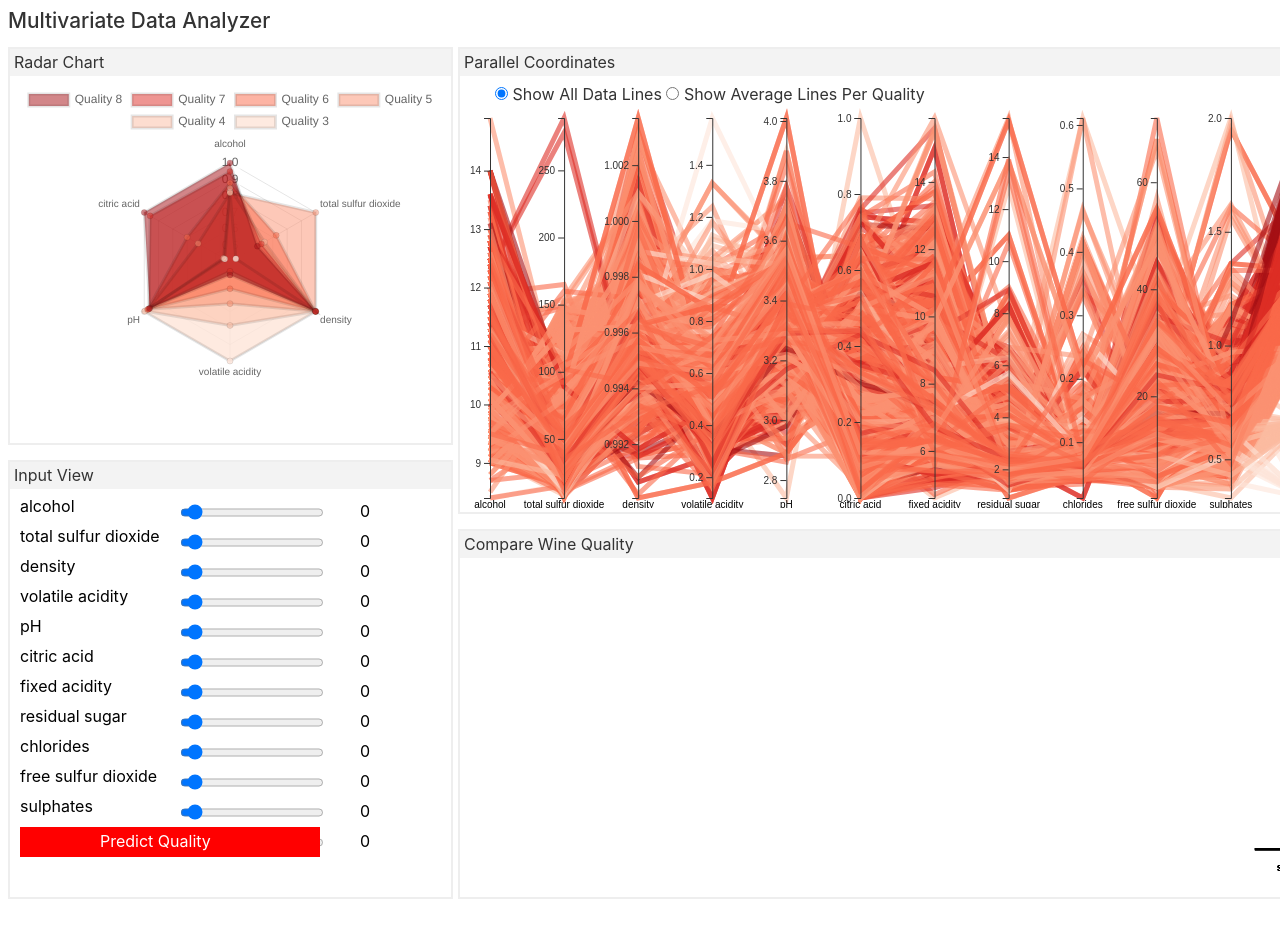
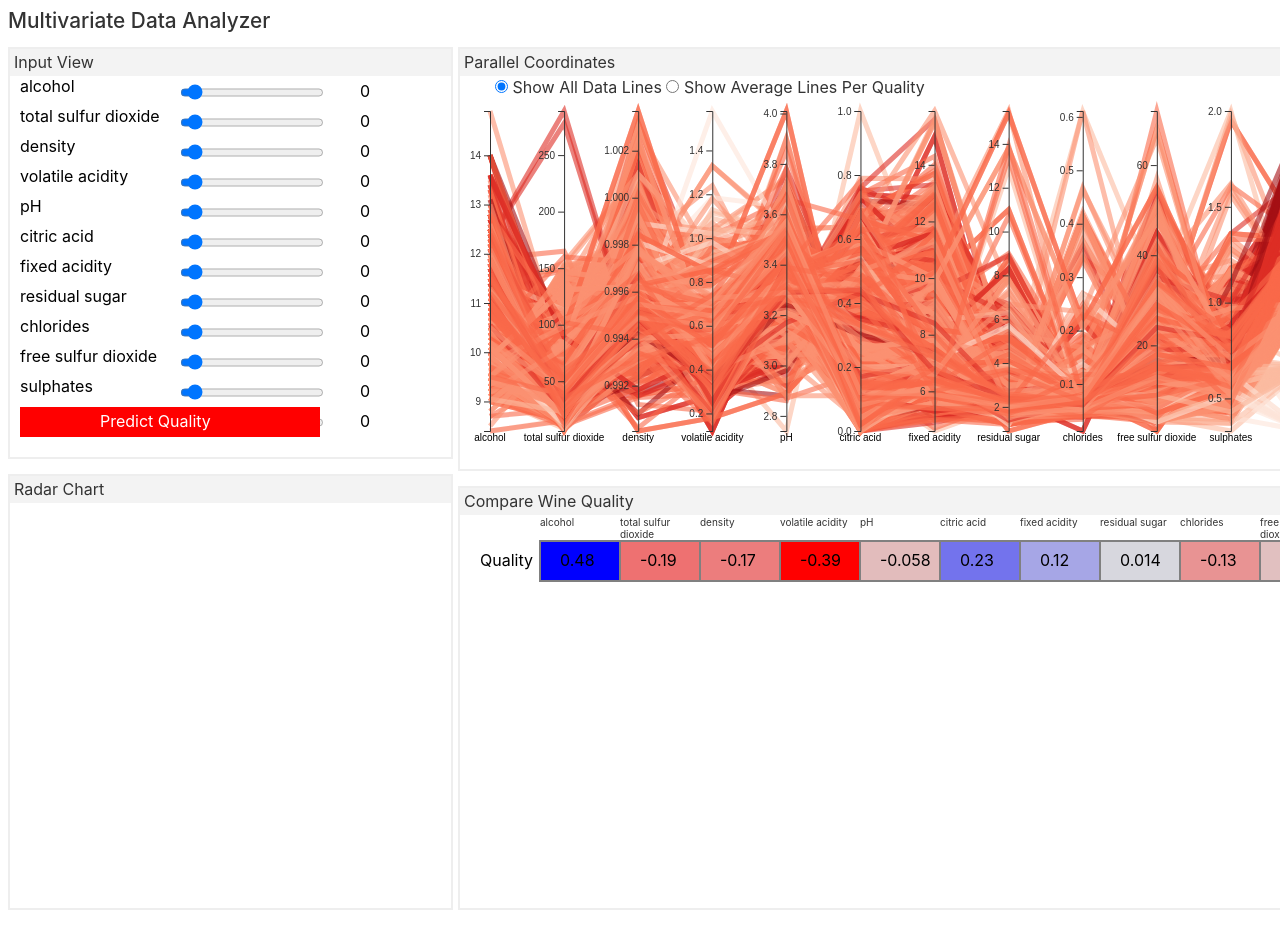
Before and after one commit to yashianand/multivariate-data-analyzer, a Svelte app: page / in a window 1280 px wide. Shown: the top 925 px of the page. Built offline with nearby package versions, Linux system fonts and the light colour scheme.

Commit message:
add correlation and radar

```diff
--- /dev/null
+++ b/public/static/correlation.json
@@ -0,0 +1,14 @@
+{"quality":
+    {
+        "alcohol": 0.48,
+        "total sulfur dioxide" : -0.19,
+        "density": -0.17,
+        "volatile acidity": -0.39,
+        "pH": -0.058,
+        "citric acid": 0.23,
+        "fixed acidity": 0.12,
+        "residual sugar": 0.014,
+        "chlorides": -0.13,
+        "free sulfur dioxide": -0.051,
+        "sulphates": 0.25}
+}
--- a/src/App.svelte
+++ b/src/App.svelte
@@ -1,66 +1,38 @@
 <script>
 	import { onMount } from "svelte";
-	import { scaleLinear, scaleOrdinal } from "d3-scale";
-	import { schemeCategory10 } from "d3-scale-chromatic";
+	import { scaleLinear, scaleSequential, scalePoint } from "d3-scale";
+	import { interpolateRdBu } from "d3-scale-chromatic";
 
 	let instances;
 	let wineQualities = {};
 	let features = ["alcohol", "total sulfur dioxide", "density", "volatile acidity", "pH", "citric acid", "fixed acidity", "residual sugar", "chlorides", "free sulfur dioxide", "sulphates", "quality"]
+	let radar_labels = [];
 	let minMax;
+	let correlation_dict = {};
+	let corr_array = [];
 	let selectedToggle = 0
 	let comparison_values = [];
-	let value;
+	let items = [];
+	let corrColorScheme;
 	let xScale, xScaleTicks, yScale, yScaleTicks;
 	let colors = ["#A50F15", "#DE2D26", "#FB6A4A", "#FC9272", "#FCBBA1", "#FEE5D9"]
-	let chartSpread, chartSpreadTicks;
+	let chartSpread, chartSpreadTicks, featureScale;
 	const numClasses = 6;
+	let key;
+	let radar_arr = [];
+	let new_radar_arr = [];
+	console.log(radar_arr)
 
 
-	function setupRadarChart(){
-		var marksCanvas = document.getElementById("marksChart");
 
-		var marksData = {
-			labels: features.slice(0, 6),
-			datasets: [{
-				label: "Quality 8",
-				backgroundColor: "rgba(165,15,21,0.5)",
-				data: [1, 0.5917909543, 0.9977424972, 0.4786131524, 0.9615133085, 1]
-			}, {
-				label: "Quality 7",
-				backgroundColor: "rgba(222,45,38,0.5)",
-				data: [0.9480313834, 0.6196717882, 0.9986368143, 0.4566643279, 0.9684384252, 0.9592565098]
-			}, {
-				label: "Quality 6",
-				backgroundColor: "rgba(251,106,74,0.5)",
-				data: [0.8788761964,0.7231826107,0.9991489043,0.5624469486,0.9764779577,0.700119336]
-			}, {
-				label: "Quality 5",
-				backgroundColor: "rgba(252,146,114,0.5)",
-				data: [0.8185333654, 1, 0.9996387108, 0.6523924432, 0.9726158343, 0.6230601722]
-			}, {
-				label: "Quality 4",
-				backgroundColor: "rgba(252,187,161,0.5)",
-				data: [0.848744594, 0.6413510818, 0.9990761098, 0.7845814179, 0.9951469788, 0.4452722985]
-			}, {
-				label: "Quality 3",
-				backgroundColor: "rgba(254,229,217,0.8)",
-				data: [0.8231051906, 0.4405991789, 1, 1, 1, 0.4372159091]
-			}]
-		};
 
-		var radarChart = new Chart(marksCanvas, {
-			type: 'radar',
-			data: marksData
-		});
-	}
 
 
 	function setupParallelCoordinates(){
-		console.log('comp:', comparison_values)
 		// set the features and margins of the graph
-		const margin = {top: 10, right: 5, bottom: 10, left: 30},
+		const margin = {top: 10, right: 5, bottom: 20, left: 30},
 		width = 850 - margin.left - margin.right,
-		height = 400 - margin.top - margin.bottom;
+		height = 350 - margin.top - margin.bottom;
 
 		// append the svg object to the body of the page
 		const svg = d3.select("#parallel")
@@ -136,7 +108,6 @@
 		}
 
 		// Draw the lines
-		console.log('qual', data[0]['quality'])
 		svg
 			.selectAll("myPath")
 			.data(data)
@@ -211,6 +182,10 @@
 		const fetched2 = await fetch("static/minmax.json");
 		minMax = (await fetched2.json())
 
+		const fetched3 = await fetch("static/correlation.json");
+		correlation_dict = (await fetched3.json())
+		console.log("correlation: ", correlation_dict)
+
 		console.log(minMax)
 		for (let k = 3; k < numClasses+3; ++k) {
 			wineQualities[k] = {
@@ -225,23 +200,111 @@
         setupComparisonView()
         comparison_values = comparison_values
         console.log("Comparison Values: ", comparison_values)
-		setupRadarChart()
+
 		setupParallelCoordinates()
 
 		yScale = scaleLinear().range([0, 500])
 		yScaleTicks = yScale.ticks(5)
 
-
-
 		xScale = scaleLinear().range([0, 10])
 		xScaleTicks = xScale.ticks(1)
 
-		chartSpread = scaleLinear().range([0, 40])
-		chartSpreadTicks = chartSpread.ticks(10)
+		featureScale = scalePoint().domain(features).range([20, 250]);
 
+		chartSpread = scaleLinear().domain([0, 10]).range([0, 800]);
+		chartSpreadTicks = chartSpread.ticks(11)
+
+		for (let i = 3; i < numClasses+3; ++i) {
+			let options = {};
+			options['value'] = 'q'+[i]
+			options['label'] = 'Quality'+[i]
+			items.push(options)
+		}
+		items = items
+		console.log("Dropdown options: ", items)
+
+		for (let i in correlation_dict['quality']) {
+			corr_array.push(correlation_dict['quality'][i])
+		}
+		corr_array = corr_array
+		radar_arr = radar_arr
+
+		corrColorScheme = scaleLinear().domain([ Math.min(...corr_array), 0, Math.max(...corr_array) ]).range(["red", "#ddd", "blue"]);
 	});
+// -----------------------------------------------------------------------------------------------------------------------------------------------------------------------------------------------------------------
 
+	function radarClick(corr_val, feature_name, x) {
 
+		if (radar_arr.includes(corr_val)) {
+			radar_arr.pop(corr_val)
+			x.setAttribute('stroke-width', '2')
+			x.setAttribute('stroke', 'gray')
+		}
+		else {
+			radar_arr.push(corr_val)
+			x.setAttribute('stroke-width', '5')
+			x.setAttribute('stroke', 'green')
+		}
+		radar_arr = radar_arr
+
+		if (radar_labels.includes(feature_name)) {
+			radar_labels.pop(feature_name)
+		}
+		else {
+			radar_labels.push(feature_name)
+		}
+		radar_labels = radar_labels
+
+// -----------------------------------------------------------------------------------------------------------------------------------------------------------------------------------------------------------------
+		function setupRadarChart(){
+			var marksCanvas = document.getElementById("marksChart");
+			if (radar_arr.length > 6) {
+				new_radar_arr = radar_arr.slice(0, 6)
+			}
+
+			for (let i=0; i < 6; ++i) {
+				let idx = corr_array.indexOf(radar_arr[i])
+				console.log("idx: " ,idx)
+			}
+
+			var marksData = {
+				labels: radar_labels.slice(0, 6),
+				datasets: [{
+					label: "Quality 8",
+					backgroundColor: "rgba(165,15,21,0.5)",
+					// data: [1, 0.5917909543, 0.9977424972, 0.4786131524, 0.9615133085, 1]
+				}, {
+					label: "Quality 7",
+					backgroundColor: "rgba(222,45,38,0.5)",
+					// data: [0.9480313834, 0.6196717882, 0.9986368143, 0.4566643279, 0.9684384252, 0.9592565098]
+				}, {
+					label: "Quality 6",
+					backgroundColor: "rgba(251,106,74,0.5)",
+					// data: [0.8788761964,0.7231826107,0.9991489043,0.5624469486,0.9764779577,0.700119336]
+				}, {
+					label: "Quality 5",
+					backgroundColor: "rgba(252,146,114,0.5)",
+					// data: [0.8185333654, 1, 0.9996387108, 0.6523924432, 0.9726158343, 0.6230601722]
+				}, {
+					label: "Quality 4",
+					backgroundColor: "rgba(252,187,161,0.5)",
+					// data: [0.848744594, 0.6413510818, 0.9990761098, 0.7845814179, 0.9951469788, 0.4452722985]
+				}, {
+					label: "Quality 3",
+					backgroundColor: "rgba(254,229,217,0.8)",
+					// data: [0.8231051906, 0.4405991789, 1, 1, 1, 0.4372159091]
+				}]
+			};
+
+			var radarChart = new Chart(marksCanvas, {
+				type: 'radar',
+				data: marksData
+			});
+		}
+
+		setupRadarChart()
+
+	}
 
 </script>
 
@@ -250,14 +313,10 @@
 
 	<div id="container">
 		<div id="sidebar" style="width: 450px;">
-			<div id="radar-view" class="view-panel">
-				<div class="view-title">Radar Chart</div>
-				<canvas id="marksChart" width="600" height="400"></canvas>
-			</div>
 			<div id="input-view" class="view-panel">
 				<div class="view-title">Input View</div>
 				<div id="input-view-content">
-					<svg height="400" width="441">
+					<svg height="380" width="441">
 						{#each features as label,i}
 							<text x="10" y="{i*30+15}" width="80%" height="10">{label}</text>
 							<foreignObject x="170" y="{i*30}" width="170" height="30">
@@ -268,11 +327,16 @@
 						<rect x="10" y="330" width="300" height="30" fill="red"></rect>
 						<text x="90" y="350" width="300" height="30" fill="white">Predict Quality</text>
 					</svg>
+
 				</div>
 			</div>
+			<div id="radar-view" class="view-panel">
+				<div class="view-title">Radar Chart</div>
+				<canvas id="marksChart" width="600" height="400"></canvas>
+			</div>
 		</div>
-		<div id="main-section" style="width: 980px;">
-			<div id="parcoord-view" class="view-panel" >
+		<div id="main-section" >
+			<div id="parcoord-view" class="view-panel" style="width: 980px;">
 				<div class="view-title">Parallel Coordinates</div>
 
 				<input type="radio" id="all" name="fav_language" value="all" style="margin-left: 35px;" checked="checked" on:click={()=>{
@@ -295,49 +359,42 @@
 					</svg>
 				</div>
 			</div>
-			<div id="comparison-view" class="view-panel" style="width: 980px;">
+<!-- ----------------------------------------------------------------------------------------------------------------------------------------------------------------------------------------------------------------- -->
+
+			<div id="comparison-view" class="view-panel" >
 				<div class="view-title">Compare Wine Quality</div>
-					<svg viewbox="-100 -100 450 150">
-						<g transform="translate(-95, -85)" id="comp-view">
-							{#if instances !== undefined}
-								{#each comparison_values as val}
-									<!-- <text>{val.quality}</text> -->
-
-										{#each Object.entries(val) as [comp_val_key, comp_val], index}
-											{#if features[index]==comp_val_key && comp_val_key !== 'quality'}
-												<g transform="translate({chartSpread(index-1)+10}, 125)">
-													<line id="axis" x1='-10' y1='-10' x2='30' y2='-10'/>
-													<text style="font-size: 5px;" >{comp_val_key}</text>
-												</g>
-											{/if}
-
-											<!-- <g transform="translate({chartSpread(cs_tick)+20}, 20)">
-												{#each xScaleTicks as x_tick}
-													<g transform="translate({xScale(x_tick)}, 0)">
-														{#each Object.entries(val) as [comp_val_key, comp_val]}
-															<text>{comp_val_key}}</text>
-														{/each}
-													</g>
-												{/each}
-											</g> -->
-										{/each}
-										<!-- {yScale.domain([0, comp_val])}
-															{console.log(value)}
-															<text>{comp_val_key}</text>
-															{#each yScaleTicks as y_tick}
-																<g transform="translate(0, {yScale(y_tick)})">
-																	<text style="font-size: 5px;">{y_tick}</text>
-																</g>
-															{/each} -->
+					<div class="view-barChart">
+						<svg viewbox="0 0 980 250" >
+							<g>
+								<text x=20 y=50>Quality</text>
+								{#each corr_array as corr_val, index}
+								<g id="corr-{index}">
+									<foreignObject x={chartSpread(index)+80} y=0 width="85" height="150" >
+										<div x={(index+0.5)*100} y=15 style="font-size: 10px;">
+											{features[index]}
+										</div>
+									</foreignObject>
+									<rect
+										x={chartSpread(index)+80}
+										y=25
+										width=80 height=40
+										stroke-width = '2'
+										stroke = 'gray'
+										style="
+											fill: {corrColorScheme(corr_val)};"
+										on:click={radarClick(corr_val, features[index], this)}
+									/>
+									<text x={chartSpread(index)+100} y=50>{corr_val}</text>
+								</g>
 								{/each}
-							{/if}
-
-						</g>
-					</svg>
+							</g>
+						</svg>
+					</div>
 			</div>
 		</div>
 	</div>
 </main>
+<!--  -->
 
 <style>
 	h1 {
@@ -362,16 +419,36 @@
 	.view-title {
 		background-color: #f3f3f3;
 		font-size: 1.0rem;
-		margin-bottom: 8px;
+		margin-bottom: 1px;
 		padding: 3px 4px 4px 4px;
 	}
+	.quality-selection {
+		height: 250px;
+		width: 110px;
+		padding-top: 10px;
+		padding-left: 10px;
+	}
+	.view-barChart {
+		height: 250px;
+		width: 980px;
+		padding: 10 10 10 10;
+	}
 	#input-view-content {
-		height: 400px;
+		height: 380px;
 	}
 	#comp-view {
-		font-size: 0.5rem;
+		font-size: 11px;
+		width: 10px;
+		overflow-wrap: break-word;
 	}
 	#axis {
 		stroke: black;
 	}
+	#quality-text {
+		border: 1px;
+		border-style: solid;
+		border-color: black;
+		border-left: none;
+	}
+
 </style>
```
